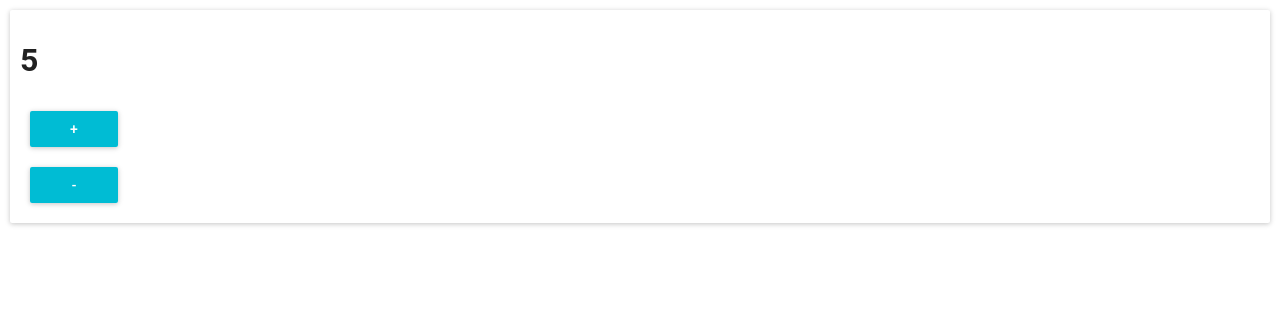
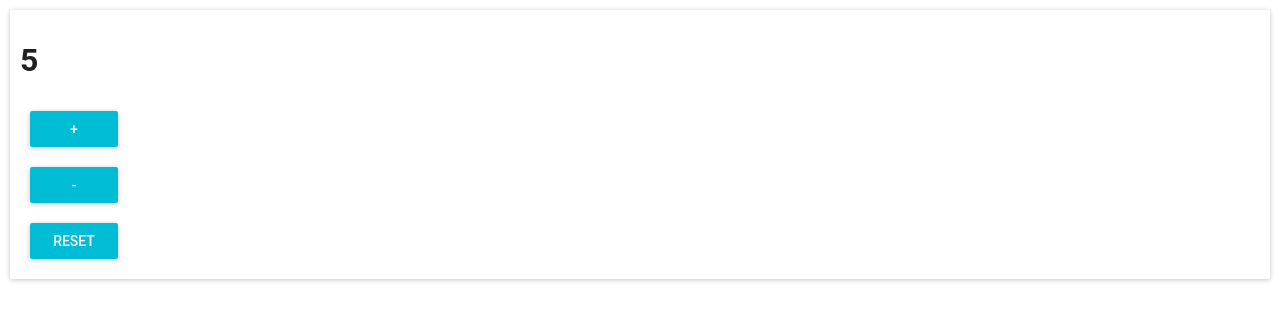
Before and after one commit to DawidKurkiewicz/exercises-react2, a React (Create React App) app: page / in a window 1280 px wide. Shown: the top 320 px of the page. Built offline with nearby package versions, Linux system fonts and the light colour scheme.

Commit message:
added reseet button

```diff
--- a/src/Counter.js
+++ b/src/Counter.js
@@ -9,9 +9,14 @@ class Counter extends React.Component {
     incHandler = () => {
         this.setState({ number: this.state.number + 1 })
     }
-decHandler= () => {
+    decHandler = () => {
         this.setState({ number: this.state.number - 1 })
     }
+    resetHandler = () => {
+        this.setState({ number: this.props.startNumber})
+    }
+
+
 
     render() {
         return (
@@ -27,6 +32,10 @@ decHandler= () => {
                     onClick={this.decHandler}
                     label={'-'}
                 />
+                <Button
+                    onClick={this.resetHandler}
+                    label={'reset'}
+                />
             </div>
 
         )
```
Lines whose indentation alone changed are shown as unchanged.
